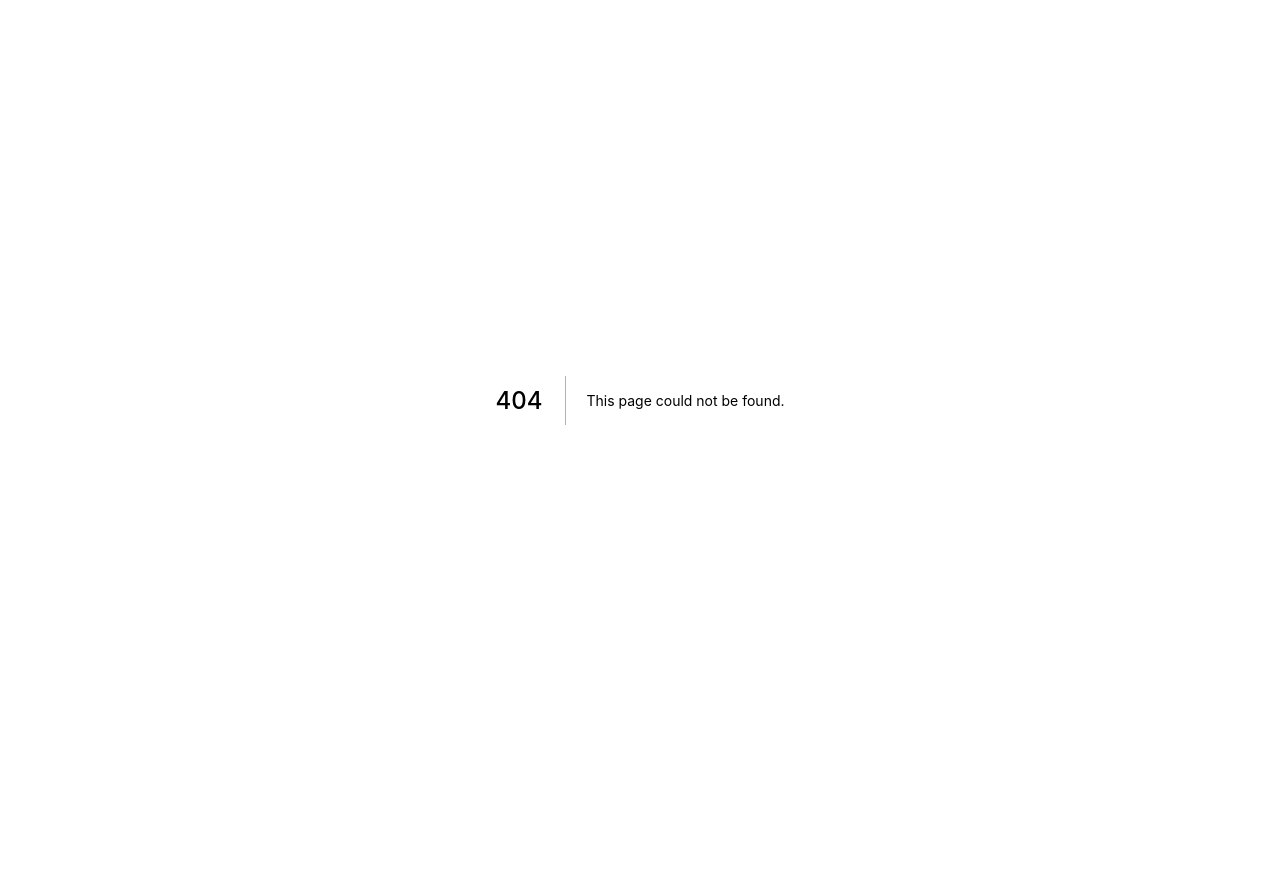
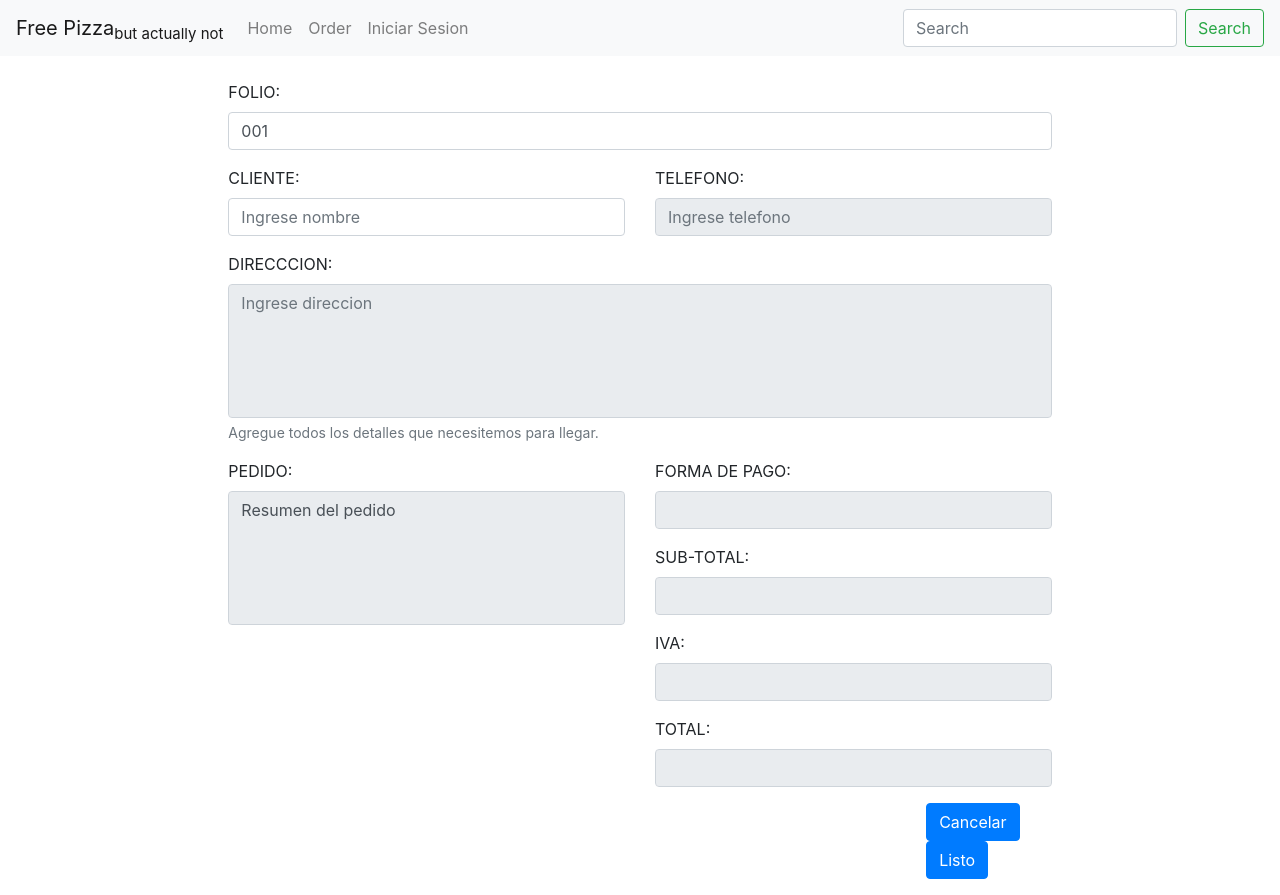
Before and after one commit to JonathanGzzBen/free-pizza-but-actually-not, a Next.js app in the folder src/: page /pay-order in a window 1280 px wide. Before the commit this address had no page. Before the commit the page ends 800 px from the top, so only its background shows below. Built offline with nearby package versions, Linux system fonts and the light colour scheme.

Commit message:
Add pay-order page

```diff
--- /dev/null
+++ b/src/pages/pay-order.jsx
@@ -0,0 +1,96 @@
+import { Row, Col, Form, Button, CardColumns } from "react-bootstrap";
+import Layout from "../components/layout";
+
+export default function PayOrder() {
+  return (
+    <Layout>
+      <Form>
+        <Row>
+          <Col>
+            <Form.Group controlId="folio">
+              <Form.Label>FOLIO:</Form.Label>
+              <Form.Control type="text" ReadOnly value="001" />
+            </Form.Group>
+          </Col>
+        </Row>
+        <Row>
+          <Col>
+            <Form.Group controlId="cliente">
+              <Form.Label>CLIENTE:</Form.Label>
+              <Form.Control type="text" ReadOnly placeholder="Ingrese nombre" />
+            </Form.Group>
+          </Col>
+          <Col>
+            <Form.Group controlId="telefono">
+              <Form.Label>TELEFONO:</Form.Label>
+              <Form.Control
+                type="text"
+                placeholder="Ingrese telefono"
+                readOnly
+              />
+            </Form.Group>
+          </Col>
+        </Row>
+        <Row>
+          <Col>
+            <Form.Group controlId="direccion">
+              <Form.Label>DIRECCCION:</Form.Label>
+              <Form.Control
+                as="textarea"
+                style={{ resize: "none" }}
+                placeholder="Ingrese direccion"
+                rows="5"
+                readOnly
+              />
+              <Form.Text className="text-muted">
+                Agregue todos los detalles que necesitemos para llegar.
+              </Form.Text>
+            </Form.Group>
+          </Col>
+        </Row>
+        <Row>
+          <Col>
+            <Form.Group controlId="pedido">
+              <Form.Label>PEDIDO:</Form.Label>
+              <Form.Control
+                as="textarea"
+                style={{ resize: "none" }}
+                rows="5"
+                value="Resumen del pedido"
+                readOnly
+              />
+            </Form.Group>
+          </Col>
+          <Col>
+            <Form.Group controlId="forma-pago">
+              <Form.Label>FORMA DE PAGO:</Form.Label>
+              <Form.Control type="text" readOnly />
+            </Form.Group>
+            <Form.Group controlId="subtotal">
+              <Form.Label>SUB-TOTAL:</Form.Label>
+              <Form.Control type="text" readOnly />
+            </Form.Group>
+            <Form.Group controlId="iva">
+              <Form.Label>IVA:</Form.Label>
+              <Form.Control type="text" readOnly />
+            </Form.Group>
+            <Form.Group controlId="total">
+              <Form.Label>TOTAL:</Form.Label>
+              <Form.Control type="text" readOnly />
+            </Form.Group>
+          </Col>
+        </Row>
+        <Row className="justify-content-end">
+          <Form.Group as={Row}>
+            <Col style={{ padding: "0" }} sm={{ span: 10 }}>
+              <Button type="submit">Cancelar</Button>
+            </Col>
+            <Col style={{ padding: "0" }} sm={{ span: 10 }}>
+              <Button type="submit">Listo</Button>
+            </Col>
+          </Form.Group>
+        </Row>
+      </Form>
+    </Layout>
+  );
+}
```
Also changed, not shown: src/pages/order.jsx (+8 -1 lines).
